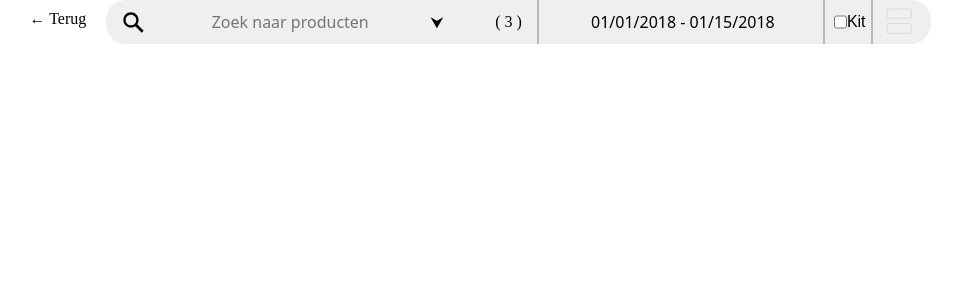
After one commit to nilskele/ProgrammingProject1, a PHP site: page /zoekbalk/zoekbalk.php in a window 1280 px wide. The commit adds this page. Shown: the top 300 px of the page, without its empty margins (170-1132 px from the left). Run offline with PHP 8.4, Linux system fonts and the light colour scheme; some libraries are stand-ins or nearby versions.

Commit message:
maken zoekbalk catalogus student

```diff
--- a/css/catalogus.css
+++ b/css/catalogus.css
@@ -2,6 +2,10 @@
   margin: 0;
   padding: 0;
   box-sizing: border-box;
+}
+
+.zoekBalk {
+  margin-top: 40px;
 }
 
 .product {
--- /dev/null
+++ b/zoekbalk/zoekbalk.php
@@ -0,0 +1,46 @@
+<!DOCTYPE html>
+<html lang="en">
+
+<head>
+    <meta charset="UTF-8">
+    <meta name="viewport" content="width=device-width, initial-scale=1.0">
+    <title>Zoekbalk</title>
+    <link rel="stylesheet" href="../zoekbalk/zoekbalkStyle.css" />
+
+    <script type="text/javascript" src="https://cdn.jsdelivr.net/jquery/latest/jquery.min.js"></script>
+    <script type="text/javascript" src="https://cdn.jsdelivr.net/momentjs/latest/moment.min.js"></script>
+    <script type="text/javascript" src="https://cdn.jsdelivr.net/npm/daterangepicker/daterangepicker.min.js"></script>
+    <link rel="stylesheet" type="text/css" href="https://cdn.jsdelivr.net/npm/daterangepicker/daterangepicker.css" />
+
+</head>
+
+<body>
+    <div class="zoekbalkContainer">
+        <a href="javascript:history.back()" class="terugLink">&#8592 Terug</a>
+        <form class="zoekbalkForm">
+        <button class="buttonZoekbalk">
+                <svg viewBox="0 0 1024 1024">
+                    <path class="path1" d="M848.471 928l-263.059-263.059c-48.941 36.706-110.118 55.059-177.412 55.059-171.294 0-312-140.706-312-312s140.706-312 312-312c171.294 0 312 140.706 312 312 0 67.294-24.471 128.471-55.059 177.412l263.059 263.059-79.529 79.529zM189.623 408.078c0 121.364 97.091 218.455 218.455 218.455s218.455-97.091 218.455-218.455c0-121.364-103.159-218.455-218.455-218.455-121.364 0-218.455 97.091-218.455 218.455z"></path>
+                </svg>
+            </button>
+            <input type="text" id="zoekbalk" name="zoekbalk" placeholder="Zoek naar producten" class="inputZoekbalk">
+            <select name="categorie" id="categorie" class="categorieZoekbalk">
+                <option value="" disabled selected>&#11167</option>
+                <option value="audio">Audio</option>
+                <option value="foto">Foto</option>
+                <option value="media">Media</option>
+                <option value="video">Video</option>
+            </select>
+
+            <p class="gevondenItems"><span id="#hoeveelheid gevonden items">( 3 )</span></p>
+            <div class="vl"></div>
+            <input type="text" name="daterange" value="01/01/2018 - 01/15/2018" class="datumZoekbalk inputZoekbalk"/>
+            <div class="vl"></div>
+            <input type="checkbox" id="kit" name="kit" value="kit" class="inputZoekbalk">
+            <label for="kit" class="kitLabel">Kit</label>
+            <div class="vl"></div>
+            <button id="changeLayout" class="buttonZoekbalk"><img class="imagelayoutwijzigen" src="../images/layoutChange.png"></button>
+        </form>
+    </div>
+    <script src="../zoekbalk/zoekbalkScript.js"></script>
+</body>
--- /dev/null
+++ b/zoekbalk/zoekbalkScript.js
@@ -0,0 +1,22 @@
+$(function() {
+    $('input[name="daterange"]').daterangepicker({
+        opens: 'center',
+        minDate: moment().toDate(),
+        maxDate: moment().add(3, 'weeks').toDate(),
+        startDate: moment().toDate(),
+    }, function(start, end, label) {
+        let startDatum = start.format('YYYY-MM-DD');
+        let eindDatum = end.format('YYYY-MM-DD');
+        console.log("A new date selection was made: " + startDatum + ' to ' + eindDatum);
+
+    });
+});
+
+
+//  van https://www.daterangepicker.com/
+
+
+
+// functie schrijven voor zoek
+// moeglijk gebruik van https://jqueryui.com/autocomplete/ voor autocomplete
+// verbinding maken met database om te zoeken
--- /dev/null
+++ b/zoekbalk/zoekbalkStyle.css
@@ -0,0 +1,100 @@
+* {
+    margin: 0;
+    padding: 0;
+    box-sizing: border-box
+}
+
+.zoekbalkContainer {
+    display: flex;
+    justify-content: center;
+}
+
+.vl {
+    border-left: 2px solid rgb(186, 186, 186);
+    height: 44px;
+    margin: 0px 5px 0px 5px;
+    padding: 0px 2px 0px 2px;
+}
+
+.terugLink {
+    text-decoration: none;
+    color: #000;
+    display: flex;
+    height: 44px;
+    text-align: center;
+    margin: 10px 20px 10px 20px;
+}
+
+.zoekbalkForm {
+    background-color: #efefef;
+    height: 44px;
+    border-radius: 20px;
+    display: flex;
+    flex-direction: row;
+    align-items: center;
+    justify-content: center;
+    padding: 5px;
+}
+
+.inputZoekbalk {
+    all: unset;
+    font: 16px system-ui;
+    height: 100%;
+    width: 250px;
+    padding: 6px 10px;
+    text-align: center;
+}
+
+input[type="checkbox"] {
+    width: auto;
+    appearance: auto;
+}
+
+
+.buttonZoekbalk {
+    all: unset;
+    cursor: pointer;
+    width: 44px;
+    height: 44px;
+}
+
+svg {
+    color: #535353;
+    width: 45px;
+    height: auto;
+    padding: 10px;
+}
+
+.categorieZoekbalk {
+    all: unset;
+    padding: 5px;
+    width: 50px;
+    font-family: Arial, Helvetica, sans-serif;
+    cursor: pointer;
+}
+
+.gevondenItems {
+    margin: 10px;
+}
+
+.datumZoekbalk {
+    cursor: pointer;
+}
+
+.applyButtonClasses {
+    background-color: #FF0000;
+}
+
+#kit:hover {
+    cursor: pointer;
+}
+
+.kitLabel {
+    font-family: Arial, Helvetica, sans-serif;
+}
+
+.imagelayoutwijzigen {
+    padding-right: 10px;
+    width: 44px;
+    height: auto;
+}
```
Also changed, not shown: php/catalogus.php (+8 -0 lines), images/layoutChange.png (added).
